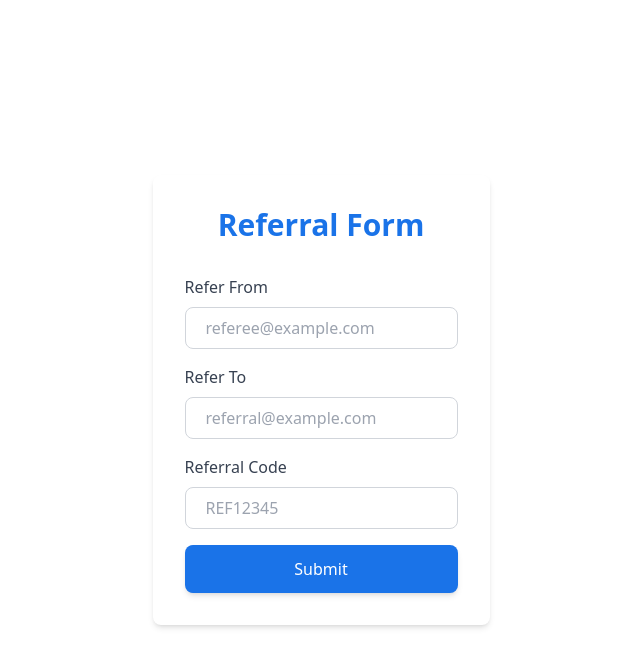
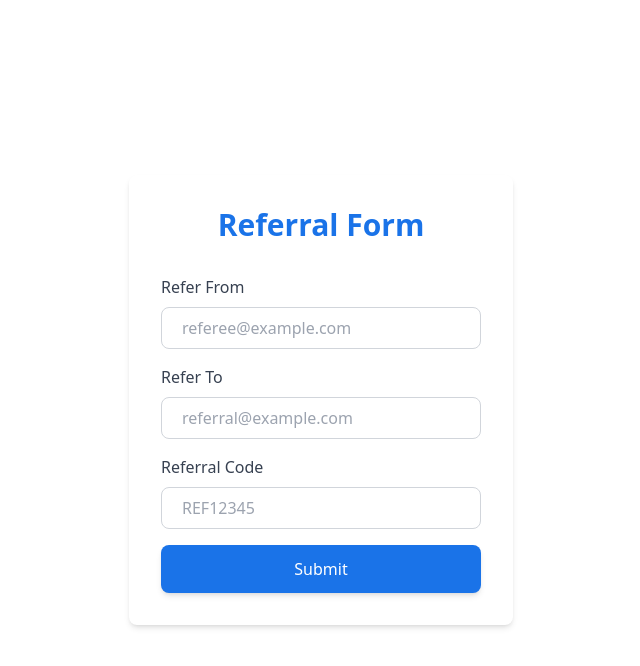
Before and after one commit to Demigorgan123/ReferEase, a React (Create React App) app in the folder frontend/: page / in a window 1280 px wide. Both pictures are taken after a click on the button "Refer Now". Shown: the top 666 px of the page, without its empty margins (319-959 px from the left). Built offline with nearby package versions, Linux system fonts and the light colour scheme.

Commit message:
installing react-hook-form form handling forms and form validation and completed the designing of modal.

```diff
--- a/frontend/src/components/Modal.tsx
+++ b/frontend/src/components/Modal.tsx
@@ -17,7 +17,7 @@
     const onSubmit: SubmitHandler<Inputs> = (data) => console.log(data)
     return (
         <div className="h-screen flex items-center justify-center">
-            <div className="max-w-2xl mx-auto bg-white p-8 rounded-lg shadow-md">
+            <div className="w-96 mx-auto bg-white p-8 rounded-lg shadow-md">
                 <h2 className="text-3xl font-bold mb-8 text-center text-[#1A73E8]">Referral Form</h2>
                 <form onSubmit={handleSubmit(onSubmit)} className="flex flex-col space-y-4">
                     <div>
```
